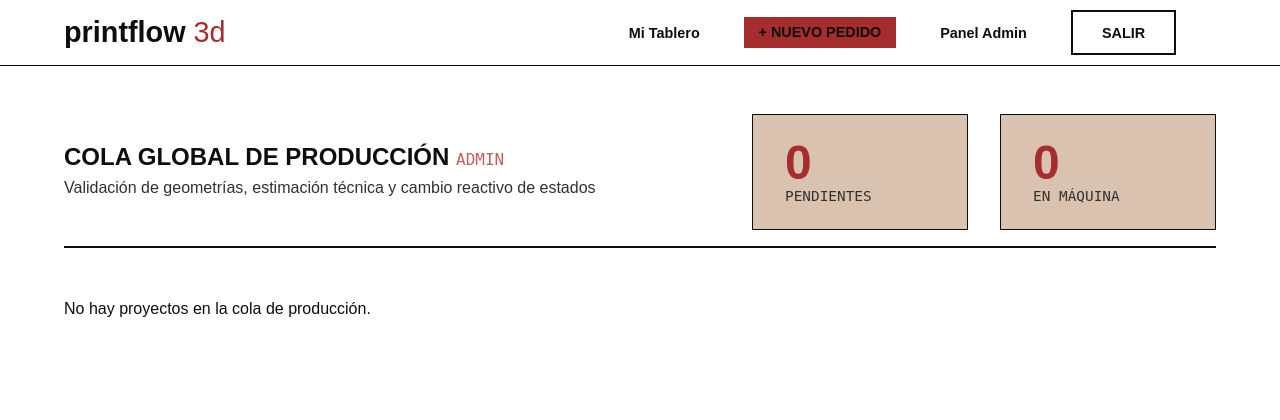
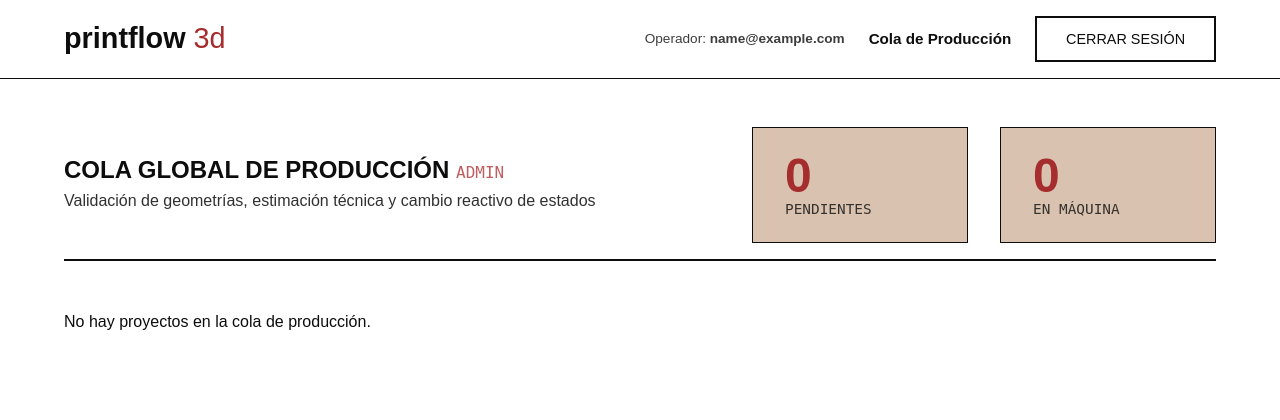
Before and after one commit to itnasbocked/PrintFlow3D, a Flask app: page /admin in a window 1280 px wide. Shown: the top 420 px of the page. Run offline with Flask 3, Linux system fonts and the light colour scheme; the visitor is signed in with stand-in values (Sample User, id 1); data that the repository does not hold is empty; some web fonts are replaced.

Commit message:
Modificación del navbar

```diff
--- a/app.py
+++ b/app.py
@@ -73,6 +73,18 @@ def admin_required(f):
             return redirect(url_for('login'))
         if session.get('role') != 'admin':
             abort(403)
+        return f(*args, **kwargs)
+    return decorated_function
+
+def client_required(f):
+    @wraps(f)
+    def decorated_function(*args, **kwargs):
+        if 'user_id' not in session:
+            return redirect(url_for('login'))
+        if session.get('role') != 'client':
+            if request.headers.get('X-Requested-With') == 'XMLHttpRequest':
+                return jsonify({'error': 'Acción exclusiva para cuentas de cliente.'}), 403
+            return redirect(url_for('admin_dashboard'))
         return f(*args, **kwargs)
     return decorated_function
 
@@ -153,7 +165,7 @@ def download_model(order_id):
     )
 
 @app.route('/dashboard')
-@login_required
+@client_required
 def dashboard():
     orders = Order.query.filter(
         Order.user_id == session['user_id'],
@@ -206,12 +218,12 @@ def update_order(order_id):
     return redirect(url_for('admin_dashboard'))
 
 @app.route('/new-order')
-@login_required
+@client_required
 def new_order():
     return render_template('client/new_order.html')
 
 @app.route('/api/inspect-model', methods=['POST'])
-@login_required
+@client_required
 def inspect_model():
     if 'file' not in request.files:
         return jsonify({'error': 'No se recibió ningún archivo.'}), 400
@@ -251,7 +263,7 @@ def inspect_model():
     }), 200
 
 @app.route('/confirm-order/<int:order_id>', methods=['POST'])
-@login_required
+@client_required
 def confirm_order(order_id):
     order = db.session.get(Order, order_id)
     if not order or order.user_id != session['user_id']:
@@ -330,7 +342,27 @@ def index():
         return redirect(url_for('admin_dashboard' if session.get('role') == 'admin' else 'dashboard'))
     return redirect(url_for('login'))
 
+def seed_admin():
+    """Inserta el usuario administrador por defecto si aún no existe."""
+    admin_email = 'admin@printflow3d.com'
+    if not User.query.filter_by(email=admin_email).first():
+        admin_user = User(
+            name='Operador Taller 3D',
+            email=admin_email,
+            password=generate_password_hash('admin123'),
+            role='admin'
+        )
+        db.session.add(admin_user)
+        db.session.commit()
+
+@app.cli.command('seed-admin')
+def seed_admin_command():
+    """Permite ejecutar 'flask seed-admin' desde la terminal."""
+    seed_admin()
+    print('Administrador verificado/creado: admin@printflow3d.com')
+
 if __name__ == '__main__':
     with app.app_context():
         db.create_all()
+        seed_admin()
     app.run(debug=True, host='0.0.0.0', port=5000)
--- a/models.py
+++ b/models.py
@@ -31,6 +31,10 @@ class Order(db.Model):
     volume_cm3 = db.Column(db.Float, nullable=True)
     status = db.Column(db.Text, nullable=False, default='Pendiente')
     print_time_est = db.Column(db.Float, nullable=True)
+    status = db.Column(db.Text, nullable=False, default='Pendiente')
+    print_time_est = db.Column(db.Float, nullable=True)
+    price = db.Column(db.Float, nullable=True)
+    created_at = db.Column(db.DateTime, default=utc_now, nullable=False)
     created_at = db.Column(db.DateTime, default=utc_now, nullable=False)
     updated_at = db.Column(db.DateTime, default=utc_now, onupdate=utc_now, nullable=False)
 
--- a/static/css/style.css
+++ b/static/css/style.css
@@ -23,6 +23,23 @@ body {
 
 h1, h2, h3, h4 { font-family: var(--font-heading); font-weight: 700; text-transform: uppercase; margin: 0; }
 p { font-family: var(--font-body); font-weight: 300; line-height: 1.6; }
+
+.navbar a:not(.btn-primary):not(.btn-secondary) {
+    text-decoration: none;
+    color: var(--black-ink);
+    font-weight: 600;
+    font-size: 0.95rem;
+    transition: color 0.2s ease;
+}
+
+.navbar a:not(.btn-primary):not(.btn-secondary):hover {
+    color: var(--red-light);
+}
+
+/* Mantiene el texto claro en la landing page si la barra es transparente */
+.navbar:not(.navbar-solid) a:not(.btn-primary):not(.btn-secondary) {
+    color: var(--white);
+}
 
 .navbar {
     position: absolute;
--- a/templates/base.html
+++ b/templates/base.html
@@ -11,14 +11,17 @@
     <body>
         <nav class="navbar {% if request.path != '/' %}navbar-solid{% endif %}">
             <div class="logo">PrintFlow <span>3D</span></div>
-            <div class="nav-menu">
+            <div style="display: flex; align-items: center; gap: 1.5rem;">
                 {% if session.get('user_id') %}
-                    <a href="{{ url_for('dashboard') }}">Mi Tablero</a>
-                    <a href="{{ url_for('new_order') }}" class="btn-primary" style="padding: 0.45rem 0.9rem;">+ Nuevo Pedido</a>
                     {% if session.get('role') == 'admin' %}
-                        <a href="{{ url_for('admin_dashboard') }}">Panel Admin</a>
+                        <span style="font-size: 0.85rem; opacity: 0.8;">Operador: <strong>{{ session.get('email') }}</strong></span>
+                        <a href="{{ url_for('admin_dashboard') }}">Cola de Producción</a>
+                        <a href="{{ url_for('logout') }}" class="btn-secondary logout-btn">Cerrar Sesión</a>
+                    {% else %}
+                        <a href="{{ url_for('dashboard') }}">Mi Tablero</a>
+                        <a href="{{ url_for('new_order') }}" class="btn-primary" style="padding: 0.45rem 0.9rem;">+ Nuevo Pedido</a>
+                        <a href="{{ url_for('logout') }}" class="btn-secondary logout-btn">Salir</a>
                     {% endif %}
-                    <a href="{{ url_for('logout') }}" class="btn-secondary logout-btn">Salir</a>
                 {% else %}
                     <a href="/#solucion">La Solución</a>
                     <a href="/#flujo">Workflow</a>
```
Also changed, not shown: 1 other file.
